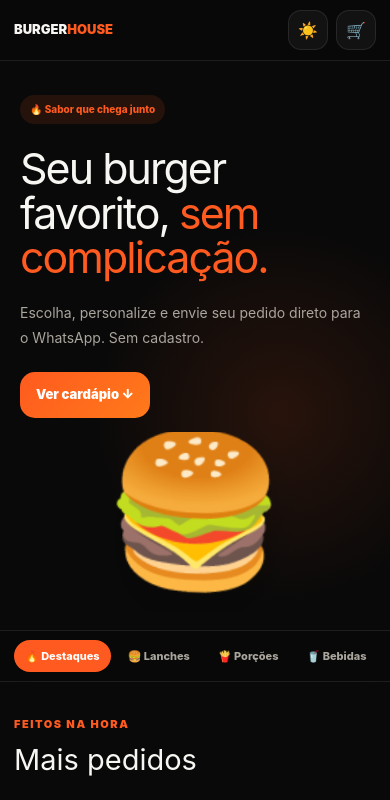
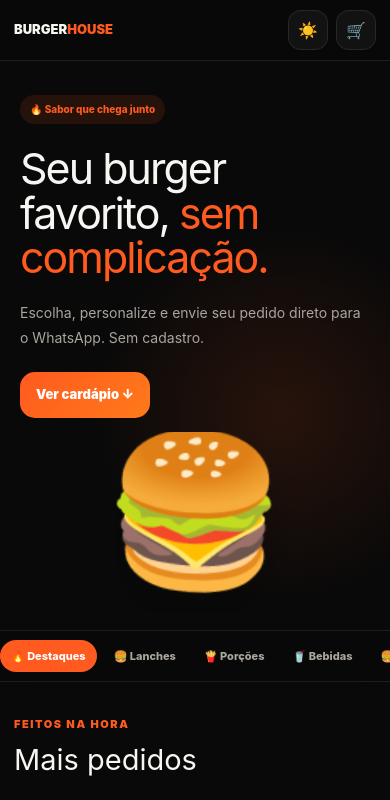
Before and after one commit to LEBEATO/cardapio-digital, a React (Vite) app: page / in a window 390 px wide. Shown: the top 800 px of the page. Built offline with nearby package versions, Linux system fonts and the light colour scheme.

Commit message:
fix: enable category touch scrolling on mobile

```diff
--- a/src/styles/globals.css
+++ b/src/styles/globals.css
@@ -76,3 +76,26 @@
 @media(max-width:380px){
  .hero h1{font-size:2.4rem;line-height:1.05}
 }
+
+/* Fix: horizontal category scroller must be narrower than its content on mobile */
+@media(max-width:760px){
+ .categories{width:100%;overflow:hidden}
+ .categories .category-scroll{
+   width:100%;
+   max-width:none;
+   margin:0;
+   padding-left:14px;
+   padding-right:14px;
+   display:flex;
+   flex-wrap:nowrap;
+   overflow-x:scroll!important;
+   overflow-y:hidden;
+   scrollbar-width:none;
+   -ms-overflow-style:none;
+   scroll-snap-type:x proximity;
+   overscroll-behavior-x:contain;
+   touch-action:pan-x;
+ }
+ .categories .category-scroll::-webkit-scrollbar{display:none}
+ .categories .category-scroll>a{flex:0 0 auto;white-space:nowrap;scroll-snap-align:start}
+}
```
